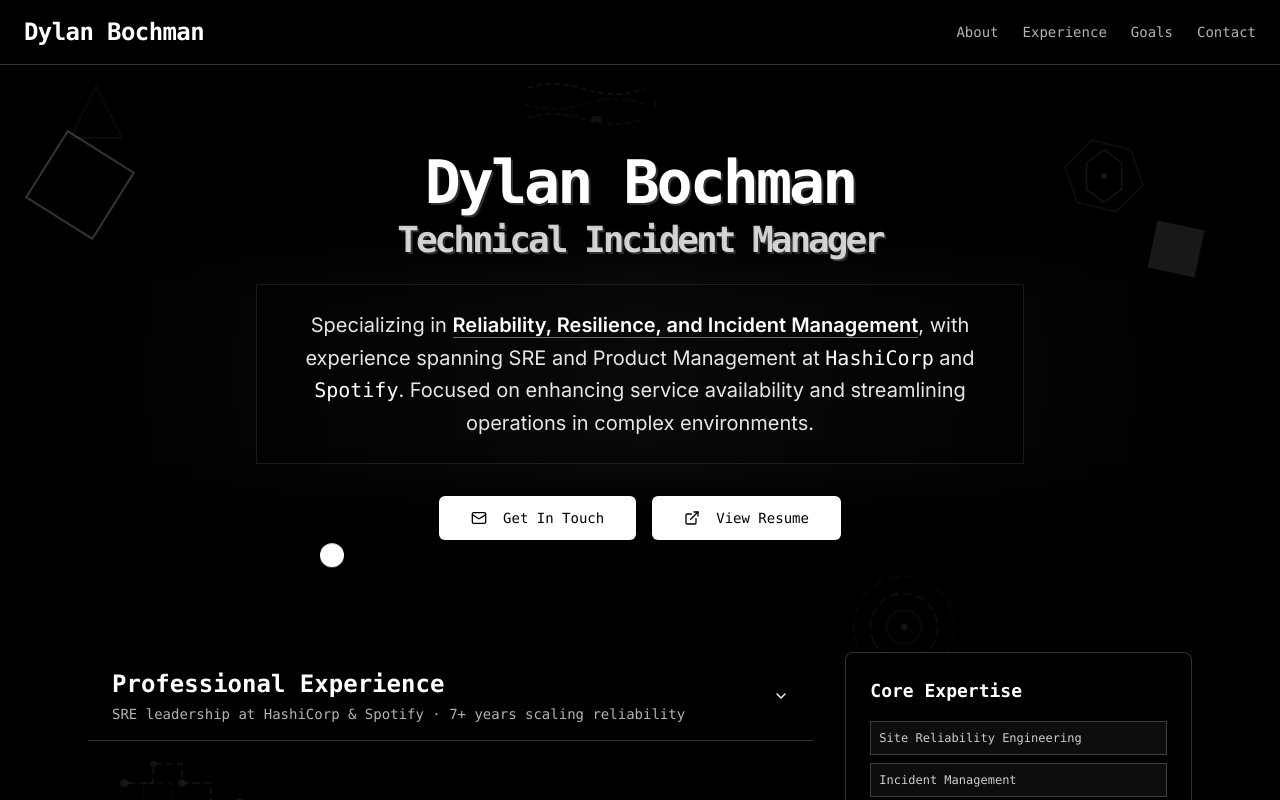
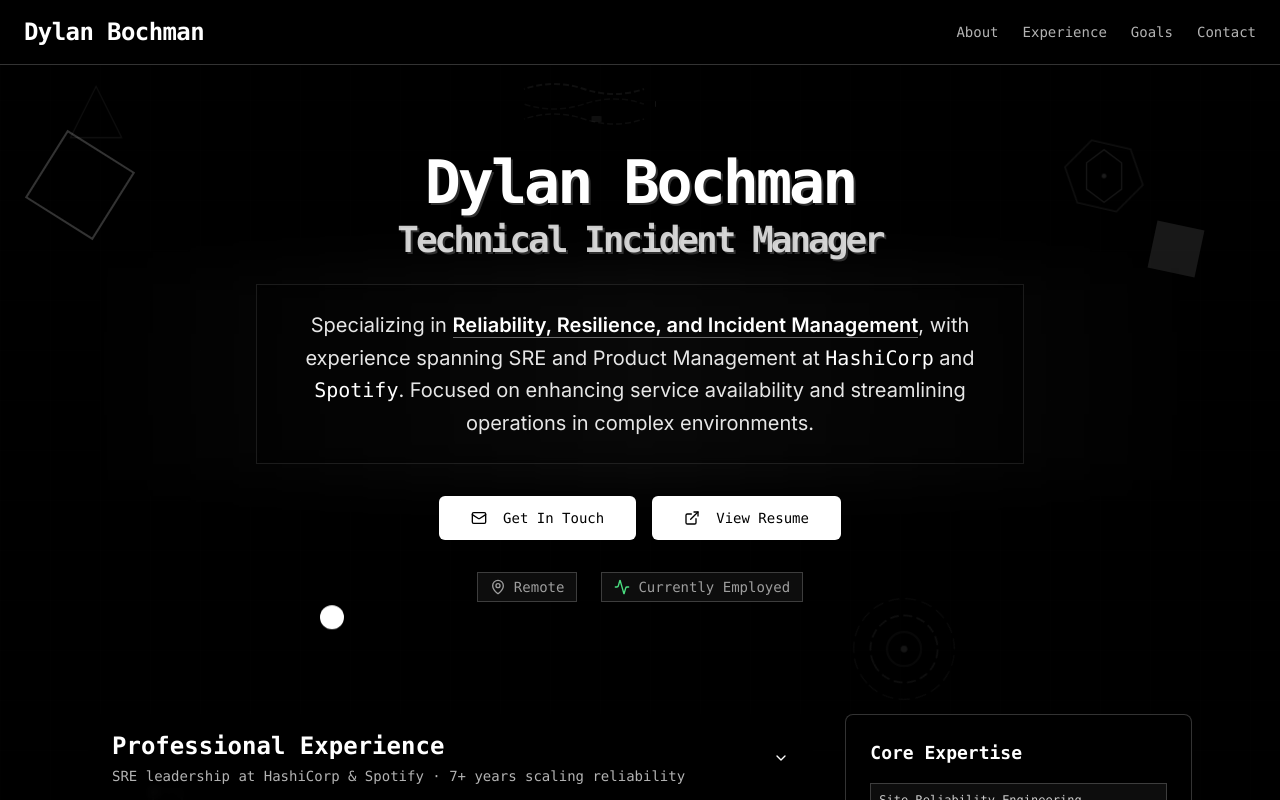
Before and after one commit to Dbochman/personal-website, a React (Vite) app: page / in a window 1280 px wide. Shown: the top 800 px of the page. Built offline with nearby package versions, Linux system fonts and the light colour scheme.

Commit message:
Reverted to commit e9d9becc8f3ba3ee124bcd58a3d1d74e862826b2

```diff
--- a/src/pages/Index.tsx
+++ b/src/pages/Index.tsx
@@ -2,7 +2,7 @@
 import { Card, CardContent, CardDescription, CardHeader, CardTitle } from "@/components/ui/card";
 import { Badge } from "@/components/ui/badge";
 import { Button } from "@/components/ui/button";
-import { Mail, ExternalLink } from "lucide-react";
+import { Mail, ExternalLink, MapPin, Activity } from "lucide-react";
 import { Accordion } from "@/components/ui/accordion";
 import { useParallax } from "@/hooks/useParallax";
 import SimpleTriangle from "@/components/icons/SimpleTriangle";
@@ -223,6 +223,17 @@ const Index = () => {
               </Button>
             </a>
             </div>
+
+            <div className="flex justify-center gap-6 text-white/60 font-mono text-sm">
+              <div className="flex items-center gap-2 border border-white/20 px-3 py-1 bg-white/5">
+                <MapPin className="w-4 h-4" />
+                <span>Remote</span>
+              </div>
+              <div className="flex items-center gap-2 border border-white/20 px-3 py-1 bg-white/5">
+                <Activity className="w-4 h-4 text-green-400" />
+                <span>Currently Employed</span>
+              </div>
+            </div>
           </div>
         </div>
       </section>
```
